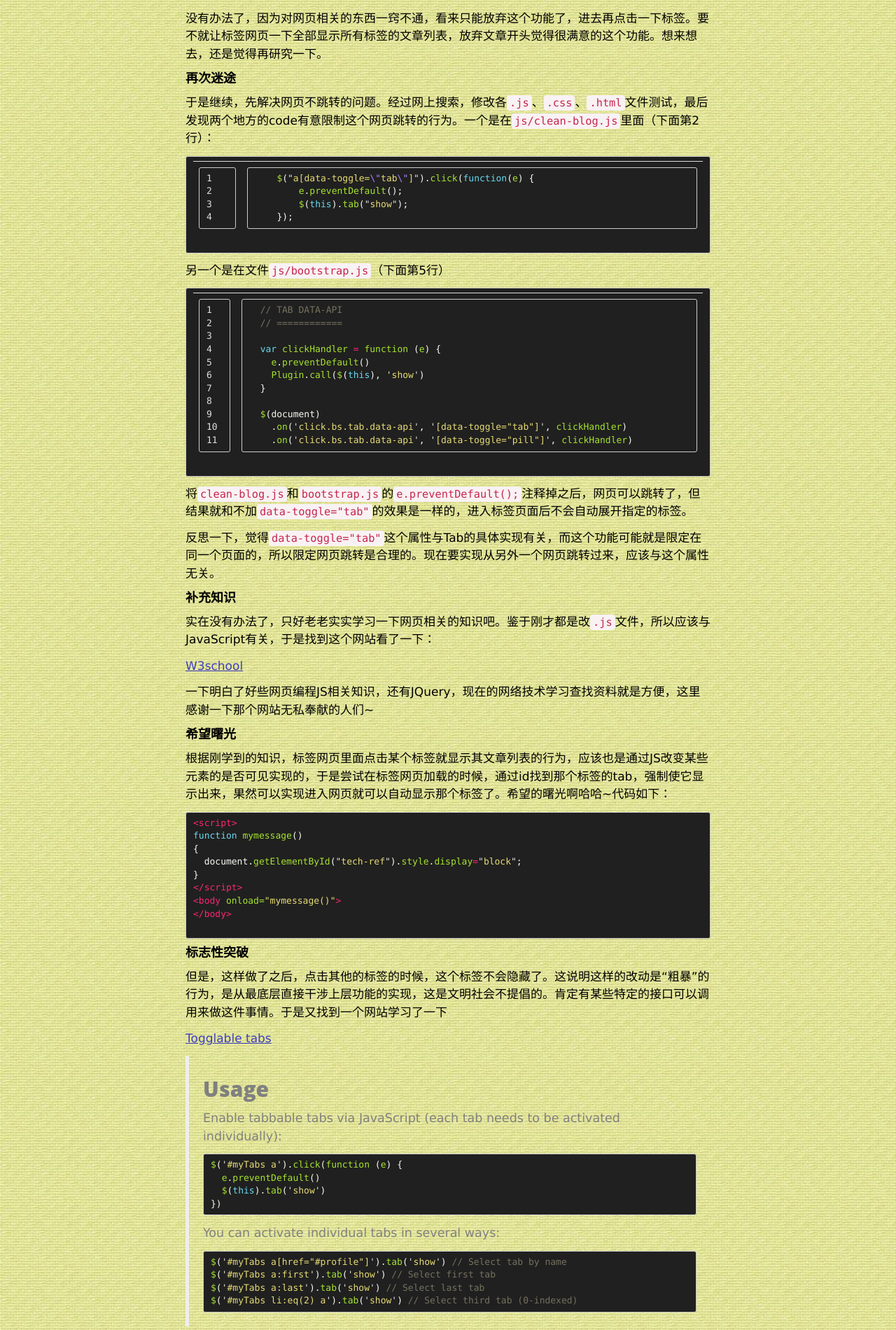
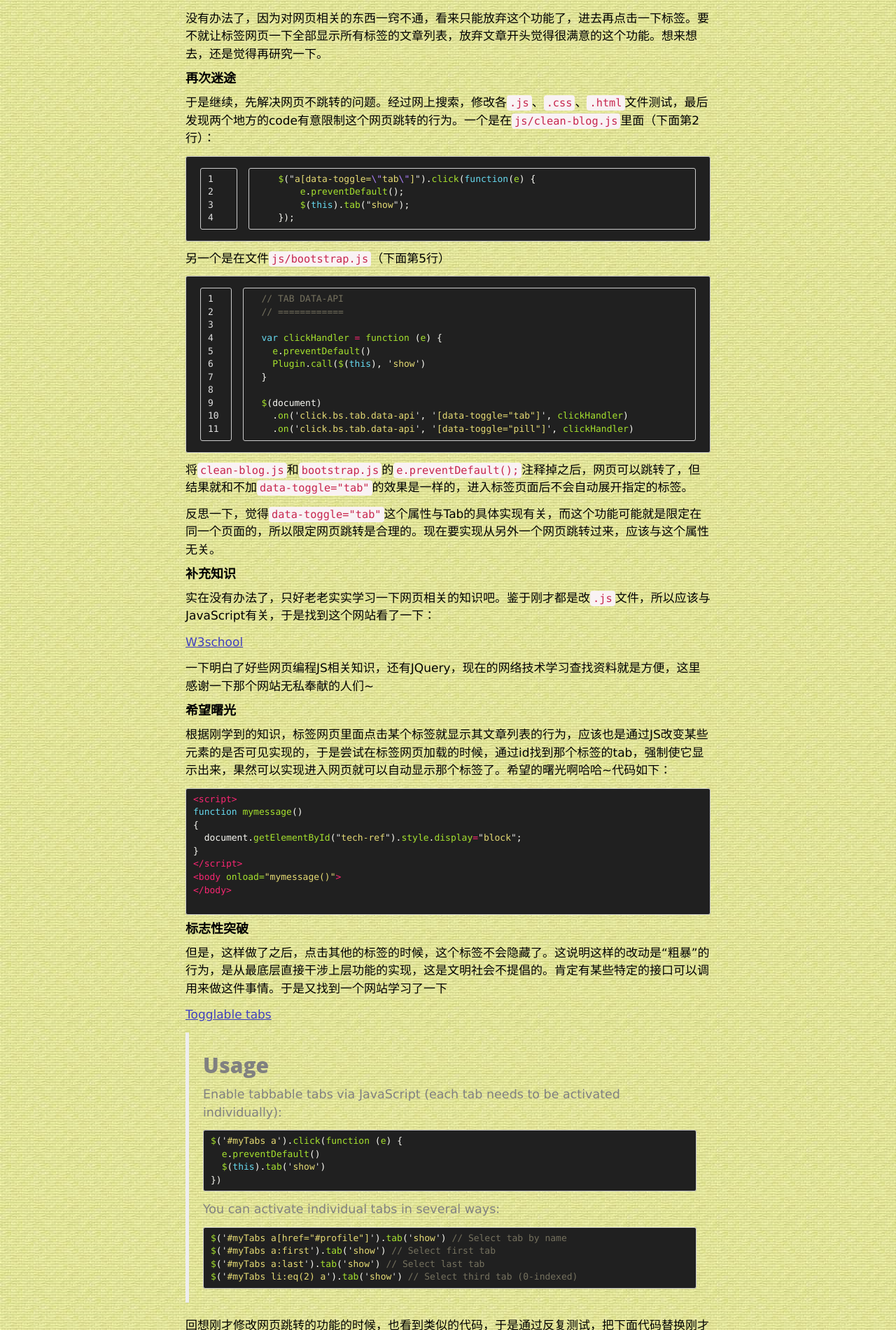
Before and after one commit to cleanli/cleanhome, a Jekyll site: the page built from _posts/2017-05-29-bootstrap_tab_html_jump.md, in a window 1280 px wide. Shown: the part 1266-3166 px from the top of the page at 70% size. Built offline with Jekyll 4.4.1, drawn with Linux system fonts in a browser that asks for light colours.

Commit message:
change table style for syntex highlight

```diff
--- a/css/syntax.css
+++ b/css/syntax.css
@@ -13,8 +13,19 @@
   white-space: pre;       // forces <code> to respect <pre> formatting
 }
 
-.highlight table td { padding: 5px; }
+.highlight table td { padding: 0px; }
 .highlight table pre { margin: 0; }
+.highlight .table {
+  background-color: transparent;
+  border: 2px solid transparent;
+  margin-bottom: 0px;
+  margin-top: 0px;
+  margin-left: 0px;
+  margin-right: 0px;
+}
+.highlight .table > tbody > tr:hover {
+  background-color: #202020;
+}
 
 /*
  * GitHub style for Pygments syntax highlighter, for use with Jekyll
```
